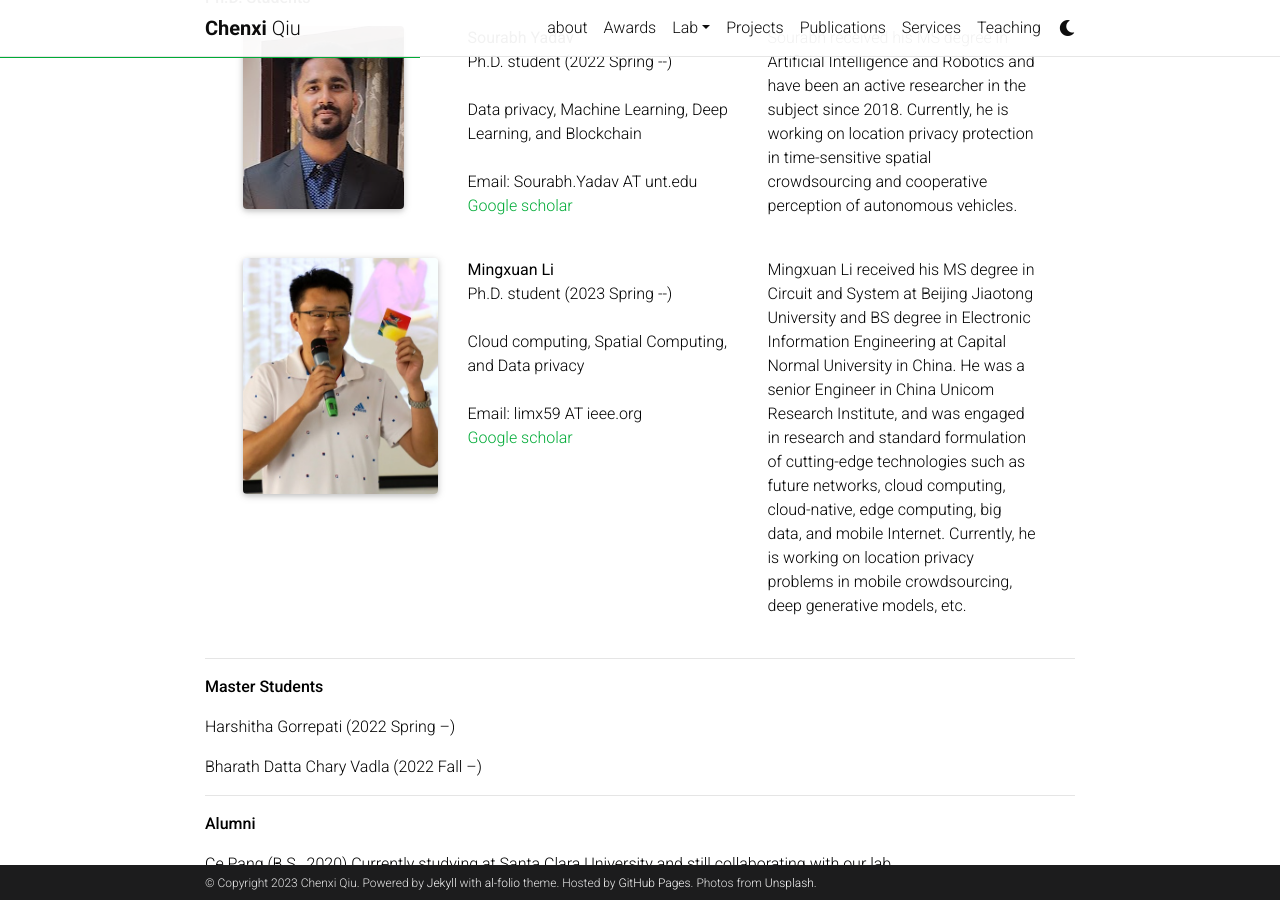
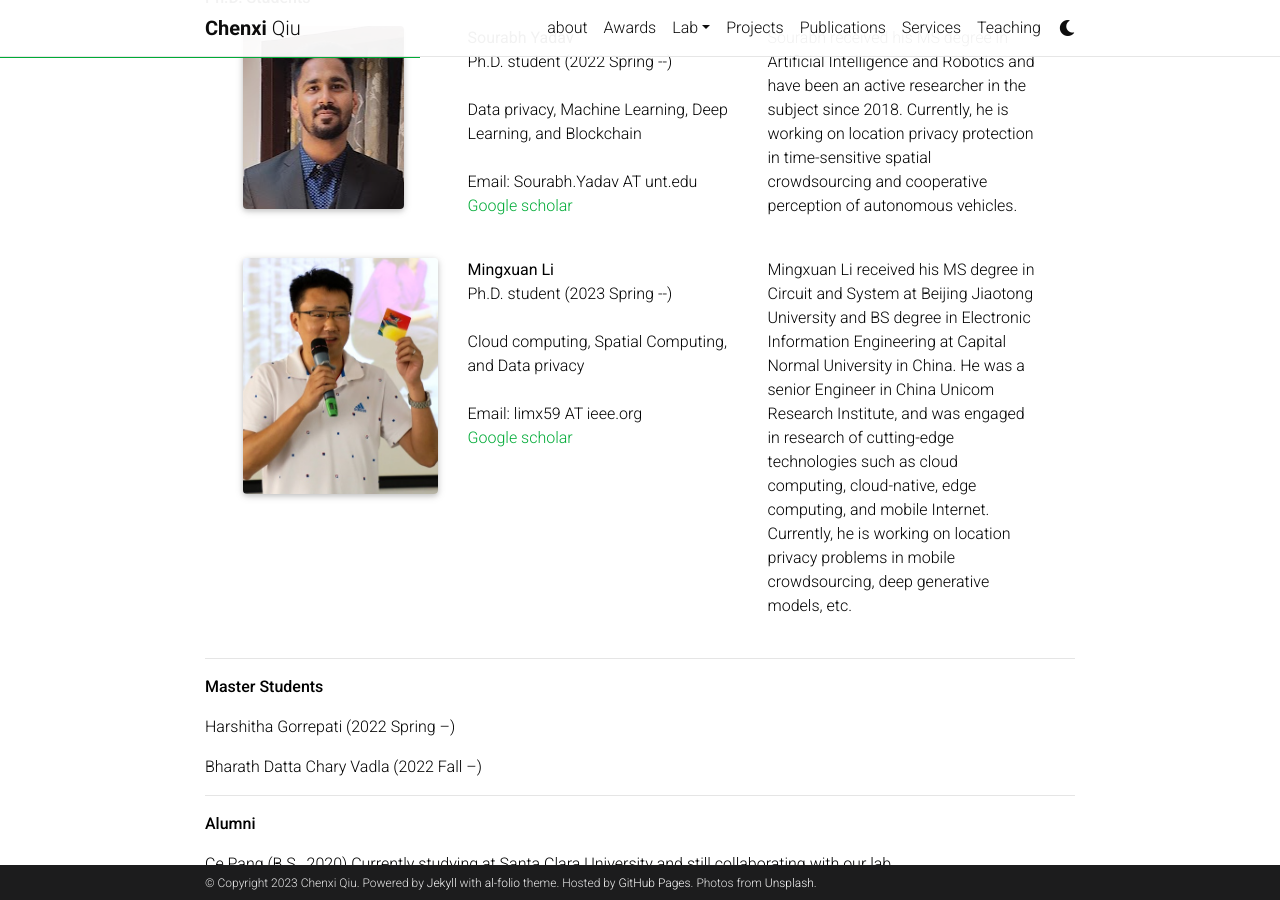
Before and after one commit to chenxiunt/chenxiunt.github.io, a Jekyll site: the page built from _pages/people.md, in a window 1280 px wide and 900 px high, scrolled down 256 px. Built offline with Jekyll 4.4.1, drawn with Linux system fonts in a browser that asks for light colours; comment, search, counter and statistics services are not loaded; a style sheet for code colours, icons or effects is not loaded.

Commit message:
Update people.md

```diff
--- a/_pages/people.md
+++ b/_pages/people.md
@@ -40,7 +40,7 @@ I am fortunate to work with several bright students:
         <a href="[https://scholar.google.com/citations?user=Luc18E4AAAAJ&hl=en](https://scholar.google.com/citations?user=3cG4lEEAAAAJ&hl=zh-CN&authuser=2)">Google scholar</a>
     </div>
     <div class="col-sm-4">
-        Mingxuan Li received his MS degree in Circuit and System at Beijing Jiaotong University and BS degree in Electronic Information Engineering at Capital Normal University in China. He was a senior Engineer in China Unicom Research Institute, and was engaged in research and standard formulation of cutting-edge technologies such as future networks, cloud computing, cloud-native, edge computing, big data, and mobile Internet. Currently, he is working on location privacy problems in mobile crowdsourcing, deep generative models, etc.
+        Mingxuan Li received his MS degree in Circuit and System at Beijing Jiaotong University and BS degree in Electronic Information Engineering at Capital Normal University in China. He was a senior Engineer in China Unicom Research Institute, and was engaged in research of cutting-edge technologies such as cloud computing, cloud-native, edge computing, and mobile Internet. Currently, he is working on location privacy problems in mobile crowdsourcing, deep generative models, etc.
     </div>
 </div>
 <br clear="left"/>
```
